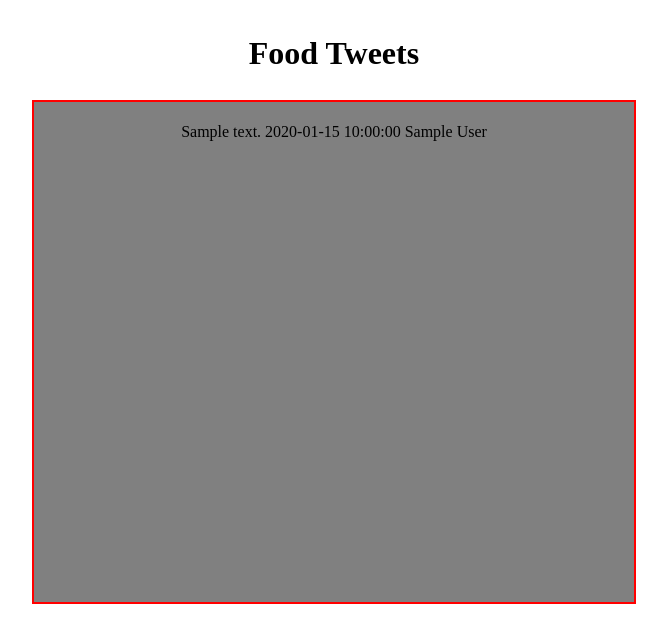
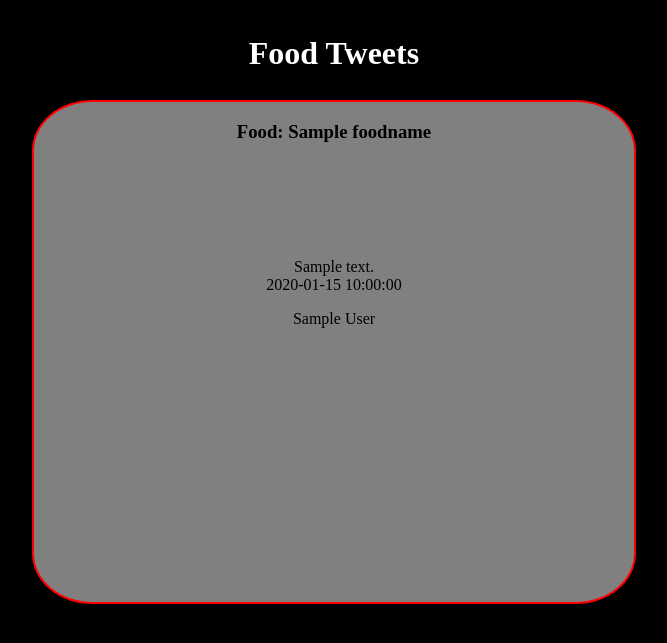
Before and after one commit to alialkhateeb99/Recipe-Generator, a Flask app: template templates/index.html in a window 1280 px wide. Shown: the top 643 px of the page, without its empty margins (306-973 px from the left). Run offline with Flask 2, Linux system fonts and the light colour scheme; the template is opened without the code that fills it: most values are stand-ins (such as "Sample title", 1, 10 or a date in 2020).

Commit message:
added styling and more user readibility

```diff
--- a/main.py
+++ b/main.py
@@ -3,7 +3,6 @@ import tweepy
 import os
 import random
 from tweepy import Cursor
-
 
 twitter_consumer_key = os.environ['KEY']
 twitter_consumer_secret = os.environ['KEY_SECRET']
@@ -24,23 +23,30 @@ food = ["ice cream","pizza","sushi","ramen","tacos","cheeseburger","mac and chee
 
 
 tweetcontent = ""
-tweetauthor  = ""
+tweetauthor  = "hey"
 tweetdate    = ""
 
 
 @app.route('/')
 def index():
-    tweets = api.search(q=random.choice(food),lang="en",count=100)
+    randomfoodname= random.choice(food)
+    tweets = api.search(q=randomfoodname,lang="en",count=5)
     tweets_list = []
 
     for tweet in tweets:
         tweets_list.append(tweet)
 
     tweet2 = random.choice(tweets_list)
+
     tweetcontent = tweet2.text
     tweetdate = tweet2.created_at
     tweetauthor = tweet2.user.screen_name
-    return flask.render_template("index.html",tweet_content=tweetcontent,tweet_date=tweetdate,tweet_author=tweetauthor)
+
+    return flask.render_template("index.html",
+    foodname=randomfoodname,
+    tweet_content=tweetcontent,
+    tweet_date=tweetdate,
+    tweet_author=tweetauthor)
 
 app.run(
      debug= True,
--- a/static/style.css
+++ b/static/style.css
@@ -1,8 +1,12 @@
-
+body{
+    background-color:black;
+}
 
 #header{
     text-align:center;
     padding:6px;
+    color:white;
+
 
 }
 #tweetbox{
@@ -10,8 +14,13 @@
     height:500px;
     background:grey;
     border:2px solid red;
-    outline:2px #fff solid;
+    /* outline:2px #fff solid; */
     margin:0 auto;
+    border-radius:10%;
+
+}
+#tweet-text{
+    padding-top:75px;
 
 }
 
--- a/templates/index.html
+++ b/templates/index.html
@@ -13,8 +13,12 @@
             <h1> Food Tweets </h1>
         </div>
         <div id="tweetbox">
-            <h1 class="test">   </h1>
-            <p class="test">  {{tweet_content }} {{ tweet_date }} {{ tweet_author }}  </p>
+            <h3 class="test"> Food: {{ foodname }} </h3>
+            <div id="tweet-text">
+                <h1 class="test">   </h1>
+                <p class="test">   {{ tweet_content }} <br> {{ tweet_date }}   </p>
+                <p class="test"> {{ tweet_author }} </p>
+            </div>
         </div>
 
     </body>
```
